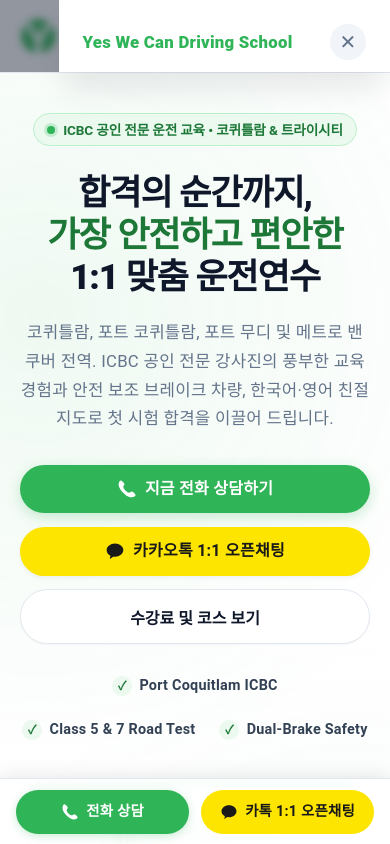
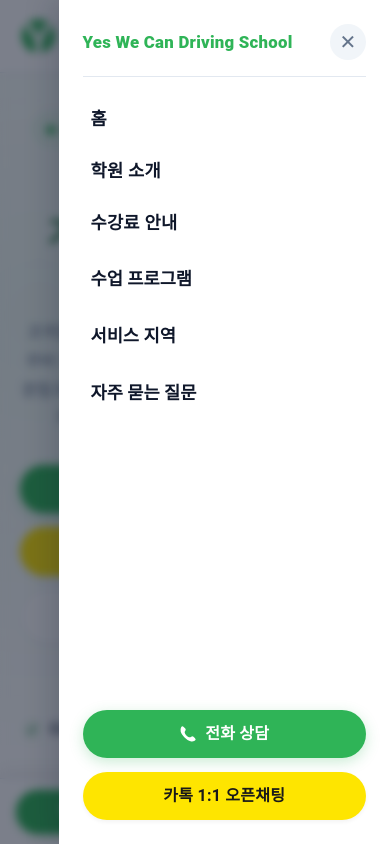
Before and after one commit to danielbkang/yeswecandrivingschool, an Angular app: page /home in a window 390 px wide. Both pictures are taken after a click on the button "Toggle Navigation Menu". Shown: the top 844 px of the page. Built offline with nearby package versions, Linux system fonts and the light colour scheme.

Commit message:
Fix mobile drawer menu visibility and stacking context

```diff
--- a/src/app/header/header.component.css
+++ b/src/app/header/header.component.css
@@ -211,25 +211,32 @@
 /* Mobile Drawer Overlay */
 .mobile-drawer-backdrop {
   position: fixed;
-  inset: 0;
-  background: rgba(15, 23, 42, 0.45);
+  top: 0;
+  left: 0;
+  width: 100vw;
+  height: 100vh;
+  height: 100dvh;
+  background: rgba(15, 23, 42, 0.55);
   backdrop-filter: blur(4px);
-  z-index: 1001;
+  -webkit-backdrop-filter: blur(4px);
+  z-index: 10001;
 }
 
 .mobile-drawer {
   position: fixed;
   top: 0;
   right: 0;
-  bottom: 0;
   width: min(85vw, 340px);
+  height: 100vh;
+  height: 100dvh;
   background-color: var(--bg-card);
-  box-shadow: var(--shadow-xl);
-  z-index: 1002;
+  box-shadow: -6px 0 28px rgba(15, 23, 42, 0.2);
+  z-index: 10002;
   display: flex;
   flex-direction: column;
   padding: 1.5rem;
   overflow-y: auto;
+  -webkit-overflow-scrolling: touch;
   animation: slideDrawer 0.25s cubic-bezier(0.16, 1, 0.3, 1);
 }
 
@@ -249,6 +256,7 @@
   padding-bottom: 1rem;
   border-bottom: 1px solid var(--border-subtle);
   margin-bottom: 1.25rem;
+  flex-shrink: 0;
 }
 
 .drawer-title {
@@ -267,6 +275,9 @@
   align-items: center;
   justify-content: center;
   background-color: var(--bg-subtle);
+  border: none;
+  cursor: pointer;
+  padding: 0;
 }
 
 .mobile-nav-links {
@@ -303,6 +314,8 @@
   flex-direction: column;
   gap: 0.85rem;
   margin-top: auto;
+  flex-shrink: 0;
+  padding-top: 1.5rem;
 }
 
 .drawer-btn {
--- a/src/app/header/header.component.html
+++ b/src/app/header/header.component.html
@@ -85,11 +85,12 @@
       </button>
     </div>
   </div>
+</header>
 
-  <!-- Mobile Drawer Menu -->
+<!-- Mobile Drawer Menu (Outside header to avoid backdrop-filter stacking context) -->
 @if (isMobileMenuOpen()) {
   <div class="mobile-drawer-backdrop" (click)="closeMobileMenu()"></div>
-    <div class="mobile-drawer">
+  <aside class="mobile-drawer" role="dialog" aria-modal="true" aria-label="Navigation Menu">
     <div class="mobile-drawer-header">
       <span class="drawer-title">{{ getTranslation('brand-name') }}</span>
       <button type="button" class="btn-close-drawer" (click)="closeMobileMenu()" aria-label="Close Menu">✕</button>
@@ -116,6 +117,5 @@
         <span>{{ getTranslation('kakao-chat') }}</span>
       </a>
     </div>
-    </div>
+  </aside>
 }
-</header>
```
Also changed, not shown: 4 other files (tests, documents, lock files or other folders). Lines whose indentation alone changed are shown as unchanged.
